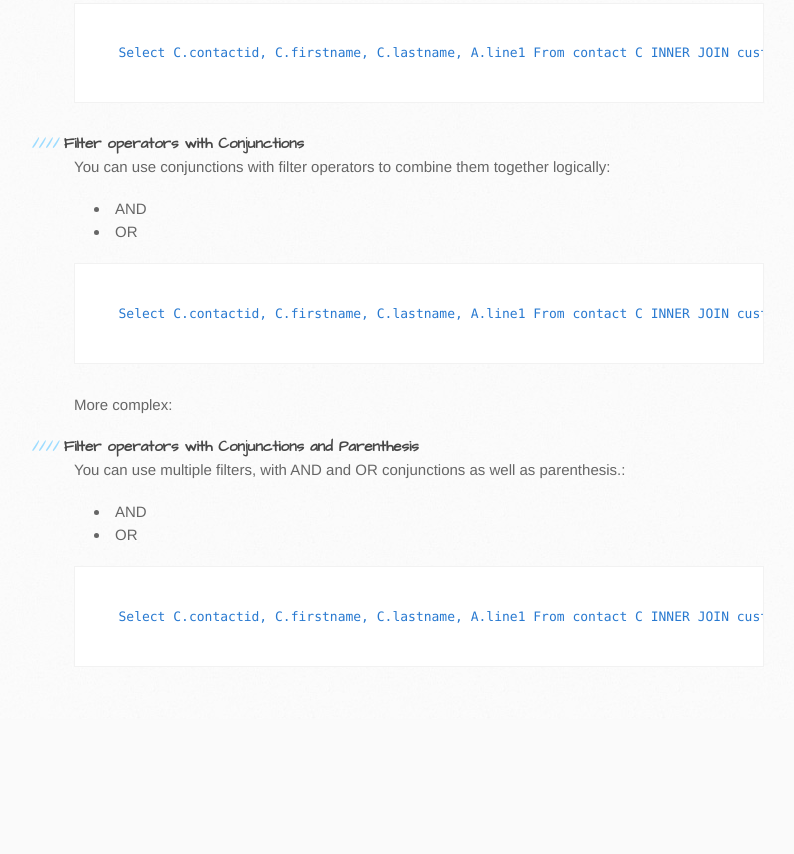
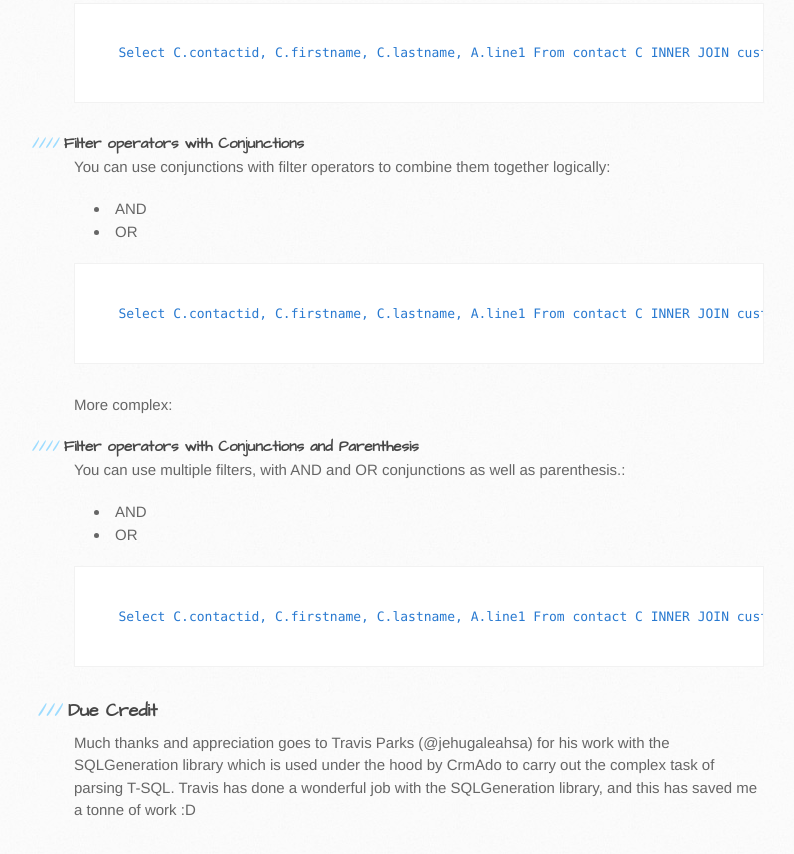
Before and after one commit to dazinator/CrmAdo, a plain HTML site: page index.html in a window 1280 px wide. Shown: the part 2410-3264 px from the top of the page, without its empty margins (96-890 px from the left). Before the commit the page ends 3129 px from the top, so only its background shows below. Drawn offline with Linux system fonts and the light colour scheme.

Commit message:
Update index.html

```diff
--- a/index.html
+++ b/index.html
@@ -130,7 +130,10 @@
    Select C.contactid, C.firstname, C.lastname, A.line1 From contact C INNER JOIN customeraddress A on C.contactid = A.parentid WHERE (((A.line1 LIKE '%deathstar%' AND C.firstname = 'Darth') OR (A.line1 LIKE '%away mission%')) AND C.lastname ='Vader')
    </code></pre>
 
-
+ <h3>Due Credit</h3>
+ <p>
+   Much thanks and appreciation goes to Travis Parks (@jehugaleahsa) for his work with the SQLGeneration library which is used under the hood by CrmAdo to carry out the complex task of parsing T-SQL. Travis has done a wonderful job with the SQLGeneration library, and this has saved me a tonne of work :D
+ </p>
 
         </section>
 
```
